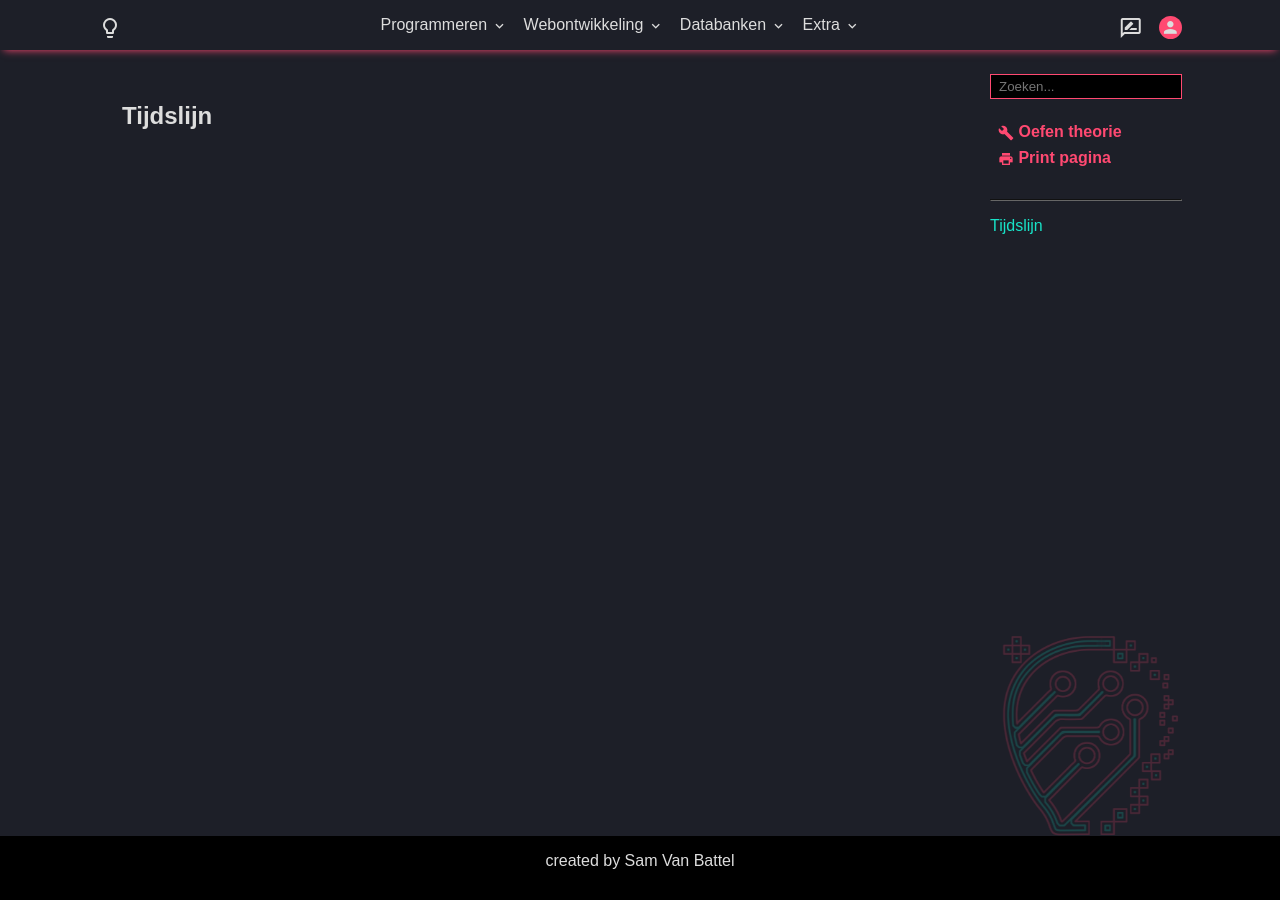
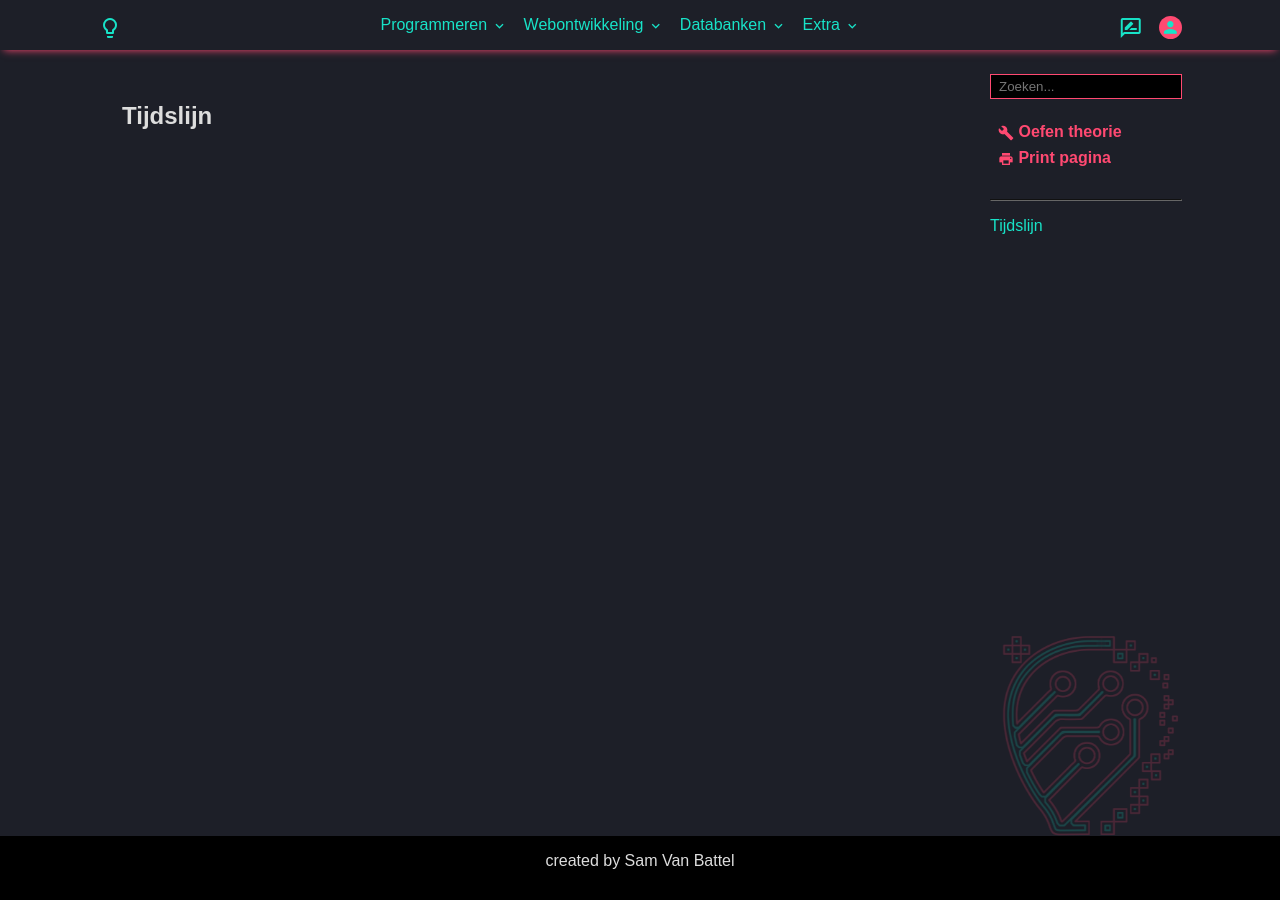
Before and after one commit to T-INFORMATICA/t-informatica.github.io, a Jekyll site: the page built from lms-evaluations.html, in a window 1280 px wide. Built offline with Jekyll 4.4.1, drawn with Linux system fonts in a browser that asks for light colours; comment, search, counter and statistics services are not loaded.

Commit message:
Update composition.css

```diff
--- a/assets/css/composition.css
+++ b/assets/css/composition.css
@@ -16,7 +16,7 @@
     --alt-background-color: var(--color-900);
     --text-color: var(--color-200);
     --link-color: var(--color-secondary);
-    --link-alt-color: var(--color-200);
+    --link-alt-color: var(--color-secondary);
     --button-color: var(--color-primary);
     --border-color: var(--color-primary);
     --glow-color: var(--color-primary);
```
